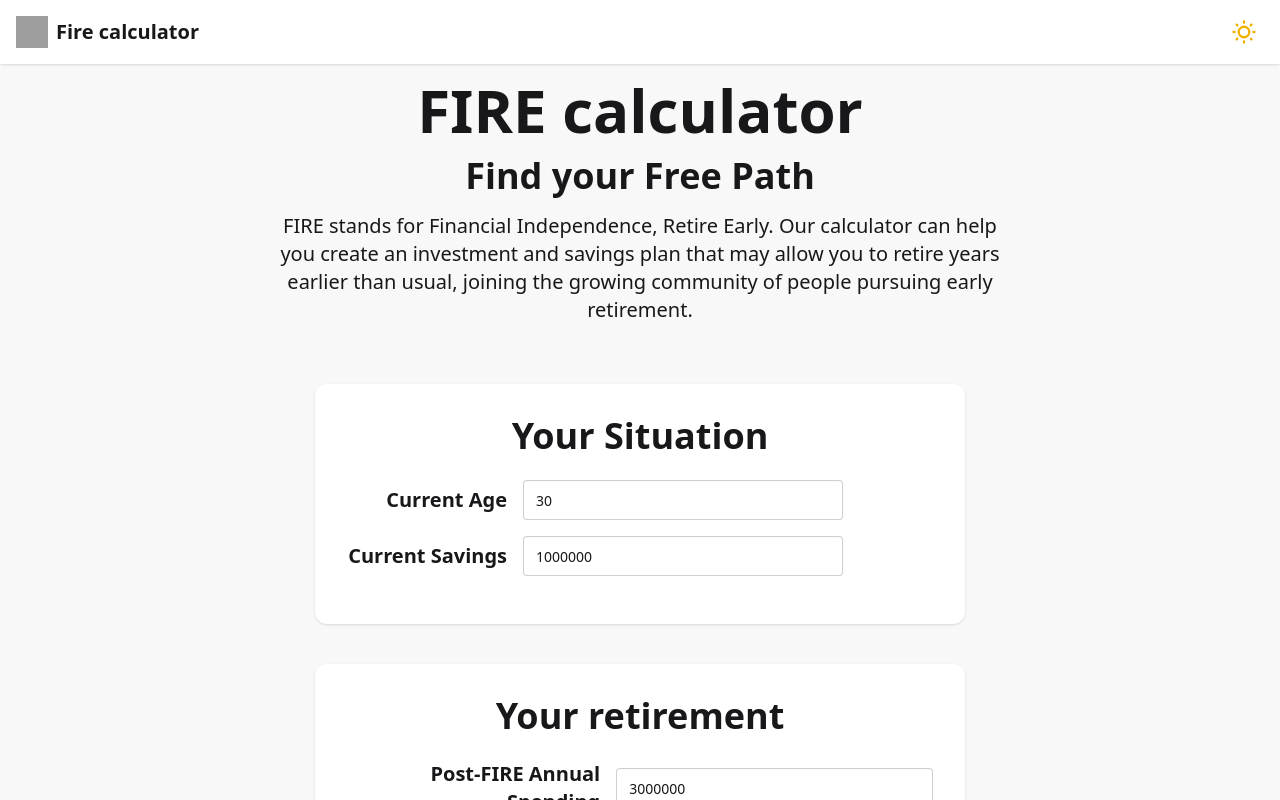
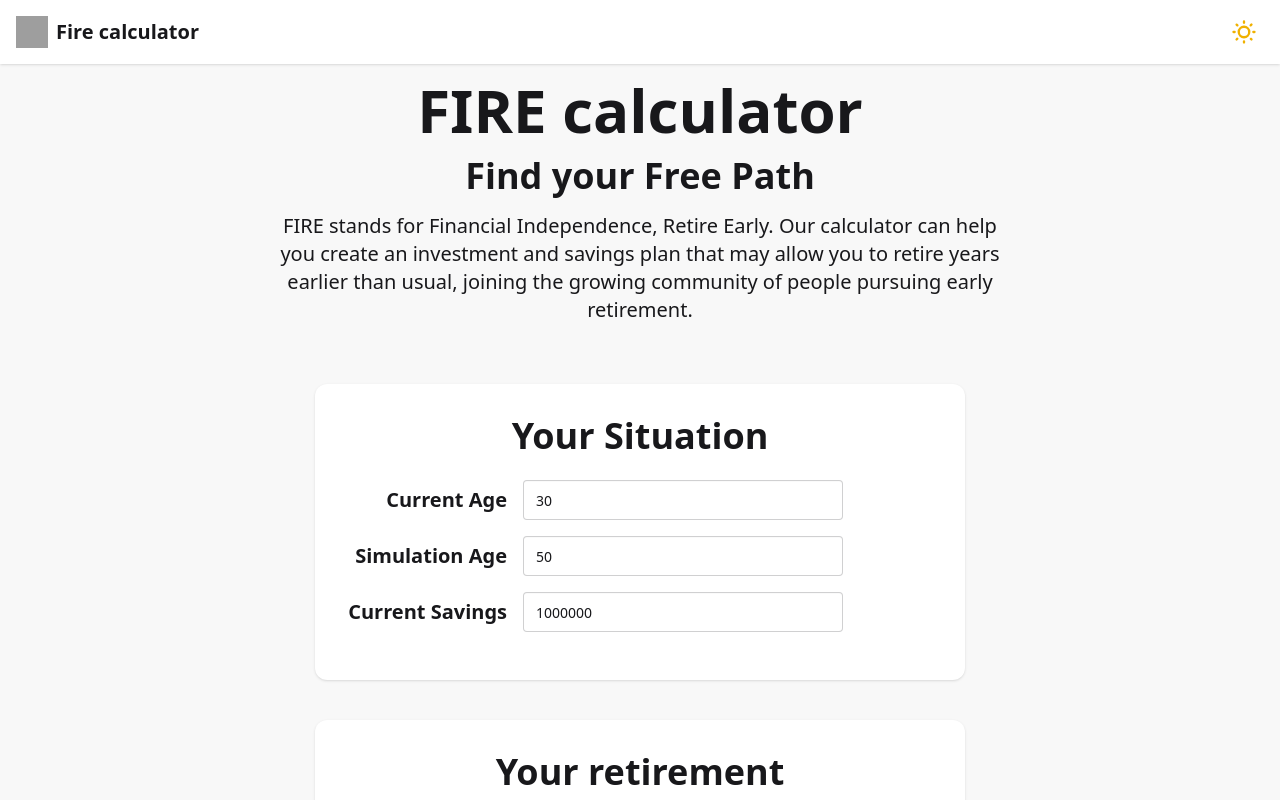
Before and after one commit to Cyoukakitsu/fire--calculator--v1.1, a Next.js app: page / in a window 1280 px wide. Shown: the top 800 px of the page. Built offline with nearby package versions, Linux system fonts and the light colour scheme; grey boxes are pictures that could not be loaded.

Commit message:
入力欄修正

```diff
--- a/src/components/SituationCard.tsx
+++ b/src/components/SituationCard.tsx
@@ -31,10 +31,28 @@ function SituationCard({
           </label>
           <input
             type="number"
+            name="currentAge"
             min="0"
             className="input input-bordered w-full md:w-80"
             placeholder="25"
             value={inputs.currentAge}
+            onChange={handleInputChange}
+            onWheel={(e) => (e.target as HTMLInputElement).blur()}
+          />
+        </div>
+
+        {/* Target Age */}
+        <div className="flex flex-col md:flex-row items-center gap-2 md:gap-4 mb-4">
+          <label className="text-lg md:text-xl font-semibold w-full md:w-40 text-left md:text-right">
+            Simulation Age
+          </label>
+          <input
+            type="number"
+            name="targetAge"
+            min="0"
+            className="input input-bordered w-full md:w-80"
+            placeholder="50"
+            value={inputs.targetAge}
             onChange={handleInputChange}
             onWheel={(e) => (e.target as HTMLInputElement).blur()}
           />
@@ -47,6 +65,7 @@ function SituationCard({
           </label>
           <input
             type="number"
+            name="currentSavings"
             min="0"
             className="input input-bordered w-full md:w-80"
             placeholder="1,000,000"
@@ -73,6 +92,7 @@ function SituationCard({
           </label>
           <input
             type="number"
+            name="annualSpending"
             min="0"
             className="input input-bordered w-full md:w-80"
             value={inputs.annualSpending}
@@ -88,6 +108,7 @@ function SituationCard({
           </label>
           <input
             type="range"
+            name="inflationRate"
             min={0}
             max="10"
             className="range range-neutral w-full md:w-80"
--- a/src/components/StrategyCard.tsx
+++ b/src/components/StrategyCard.tsx
@@ -34,6 +34,7 @@ function StrategyCard({
         </legend>
         <input
           type="number"
+          name="stockYearly"
           min="0"
           className="input input-bordered w-full"
           placeholder="100,000"
@@ -46,6 +47,7 @@ function StrategyCard({
           <p className="text-base ">Growth rate</p>
           <input
             type="number"
+            name="stockReturn"
             step="0.1"
             className="input input-bordered input-sm w-20 join-item text-right"
             value={inputs.stockReturn}
@@ -62,6 +64,7 @@ function StrategyCard({
         </legend>
         <input
           type="number"
+          name="bondYearly"
           min="0"
           className="input input-bordered w-full"
           value={inputs.bondYearly}
@@ -73,6 +76,7 @@ function StrategyCard({
           <p className="text-base ">Growth rate</p>
           <input
             type="number"
+            name="bondReturn"
             step="0.1"
             className="input input-bordered input-sm w-20 join-item text-right"
             value={inputs.bondReturn}
@@ -89,6 +93,7 @@ function StrategyCard({
         </legend>
         <input
           type="number"
+          name="cashYearly"
           min="0"
           className="input input-bordered w-full"
           value={inputs.cashYearly}
@@ -100,6 +105,7 @@ function StrategyCard({
           <p className="text-base ">Growth rate</p>
           <input
             type="number"
+            name="cashReturn"
             step="0.1"
             className="input input-bordered input-sm w-20 join-item text-right"
             value={inputs.cashReturn}
```
